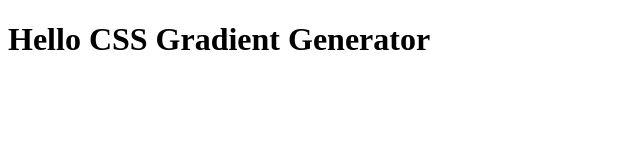
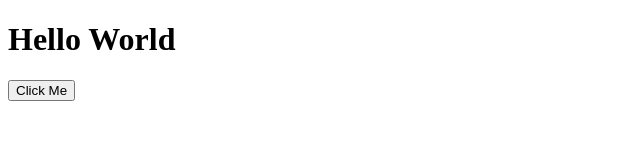
Before and after one commit to shashisrun/gradient-generator, a website with bundled scripts: page index.html in a window 1280 px wide. Shown: the whole page, without its empty margins (0-640 px from the left). Built offline with nearby package versions, Linux system fonts and the light colour scheme.

Commit message:
Gradient Implemented v1

```diff
--- a/index.html
+++ b/index.html
@@ -7,6 +7,8 @@
     <title>CSS Gradient Generator</title>
 </head>
 <body>
+    <h1 id="title">Hello World</h1>
+    <button id="button">Click Me</button>
     <script defer src="./dist/index.js"></script>
 </body>
 </html>
--- a/package.json
+++ b/package.json
@@ -11,6 +11,7 @@
   },
   "author": "",
   "license": "ISC",
+  "type": "module",
   "devDependencies": {
     "@typescript-eslint/eslint-plugin": "^5.59.8",
     "@typescript-eslint/parser": "^5.59.8",
@@ -24,8 +25,8 @@
     "typescript": "^5.0.4"
   },
   "lint-staged": {
-    "*.{js,ts}": "npm run lint",
-    "*.+(js|ts|json)": "npm run format"
+    "*.{ts}": "npm run lint",
+    "*.+(ts|json)": "npm run format"
   },
   "hooks": {
     "pre-commit": "npm run lint"
--- a/src/classes/Gradient.ts
+++ b/src/classes/Gradient.ts
@@ -4,9 +4,14 @@ import PointType from "../types/PointType";
 
 class Gradient implements GradientInterface {
   points: PointType[];
+  activePoint: PointType;
 
-  constructor() {
-    this.points = [];
+  constructor(startingPoint: PointType, endPoint: PointType) {
+    this.points = [startingPoint, endPoint];
+    this.activePoint = startingPoint;
+  }
+  setCurrentPointer(point: PointType): void {
+    this.activePoint = point;
   }
   addPoint(point: PointType): void {
     this.points.push(point);
--- a/src/index.ts
+++ b/src/index.ts
@@ -1,9 +1,42 @@
+import Point from "./classes/Point";
+import PixelType from "./types/PixelType";
+import LinearGradient from "./ui/LineGradient";
+
 (function () {
-  const body = document.body;
+  console.log("Hello");
+  const div = document.createElement("div");
 
-  const title: HTMLHeadingElement = document.createElement("h1");
+  const pixel1: PixelType = {
+    red: 0,
+    green: 0,
+    blue: 0,
+    alpha: 100,
+  };
+  const point1 = new Point({
+    pixel: pixel1,
+    placement: 0,
+  });
 
-  title.textContent = "Hello CSS Gradient Generator";
+  const pixel2: PixelType = {
+    red: 255,
+    green: 255,
+    blue: 255,
+    alpha: 100,
+  };
 
-  body.appendChild(title);
+  const point2 = new Point({
+    pixel: pixel2,
+    placement: 0,
+  });
+
+  const LinearGradientSlider = new LinearGradient(
+    point1.get(),
+    point2.get(),
+    50,
+    500
+  );
+
+  LinearGradientSlider.render(div);
+
+  document.body.appendChild(div);
 })();
--- a/src/interfaces/GradientInterface.ts
+++ b/src/interfaces/GradientInterface.ts
@@ -3,9 +3,11 @@ import PointType from "../types/PointType";
 
 interface GradientInterface {
   points: PointType[];
+  activePoint: PointType;
   getGradience(): PixelType[];
   addPoint(point: PointType): void;
   removePoint(point: PointType): void;
+  setCurrentPointer(point: PointType): void;
 }
 
 export default GradientInterface;
--- /dev/null
+++ b/src/ui/LineGradient.ts
@@ -0,0 +1,28 @@
+import Gradient from "../classes/Gradient";
+import PointType from "../types/PointType";
+
+class LinearGradient extends Gradient {
+  height: number;
+  width: number;
+  sliderElement: HTMLElement;
+
+  constructor(
+    startingPoint: PointType,
+    endingPoint: PointType,
+    height: number,
+    width: number
+  ) {
+    super(startingPoint, endingPoint);
+    this.height = height;
+    this.width = width;
+    this.sliderElement = document.createElement("div");
+    this.sliderElement.style.width = `${this.width} px`;
+    this.sliderElement.style.height = `${this.height} px`;
+  }
+
+  render(parent: HTMLElement) {
+    parent.appendChild(this.sliderElement);
+  }
+}
+
+export default LinearGradient;
--- a/tsconfig.json
+++ b/tsconfig.json
@@ -11,7 +11,7 @@
     // "disableReferencedProjectLoad": true,             /* Reduce the number of projects loaded automatically by TypeScript. */
 
     /* Language and Environment */
-    "target": "es2016" /* Set the JavaScript language version for emitted JavaScript and include compatible library declarations. */,
+    "target": "es2015" /* Set the JavaScript language version for emitted JavaScript and include compatible library declarations. */,
     // "lib": [],                                        /* Specify a set of bundled library declaration files that describe the target runtime environment. */
     // "jsx": "preserve",                                /* Specify what JSX code is generated. */
     // "experimentalDecorators": true,                   /* Enable experimental support for legacy experimental decorators. */
@@ -25,7 +25,7 @@
     // "moduleDetection": "auto",                        /* Control what method is used to detect module-format JS files. */
 
     /* Modules */
-    "module": "commonjs" /* Specify what module code is generated. */,
+    // "module": "commonjs",                                /* Specify what module code is generated. */
     "rootDir": "./src" /* Specify the root folder within your source files. */,
     // "moduleResolution": "node10",                     /* Specify how TypeScript looks up a file from a given module specifier. */
     // "baseUrl": "./",                                  /* Specify the base directory to resolve non-relative module names. */
```
Also changed, not shown: src/ui/RadialGradient.ts (added, +10 -0 lines).
